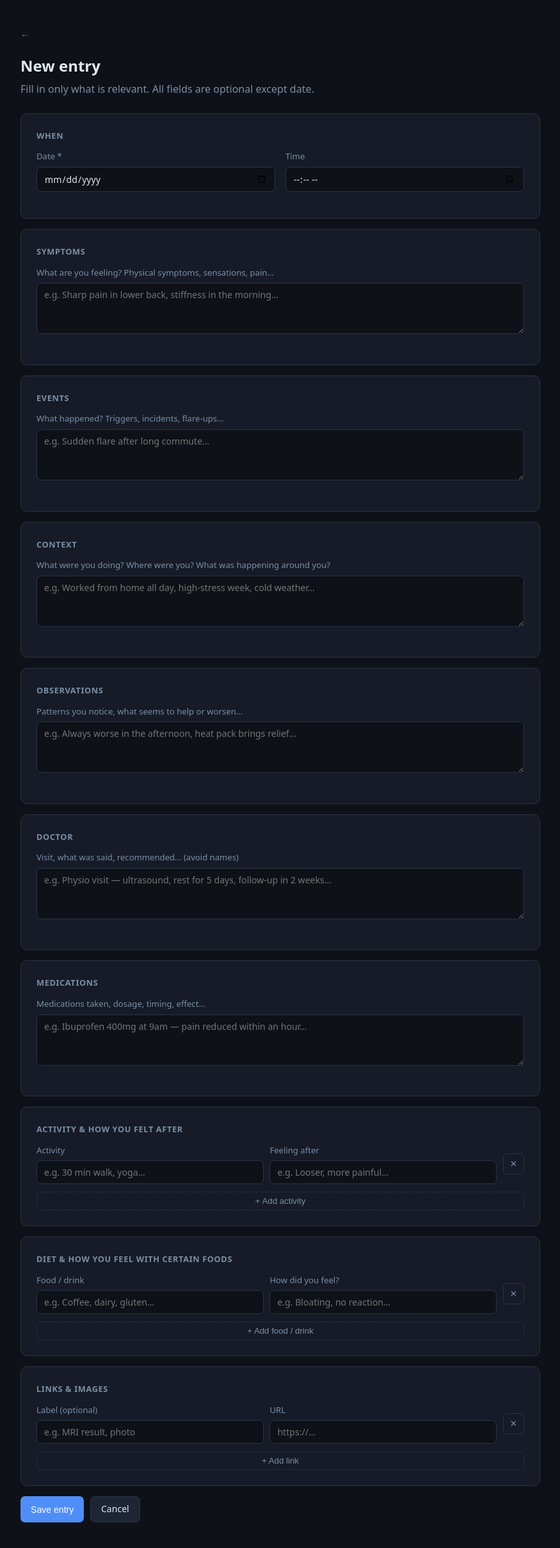
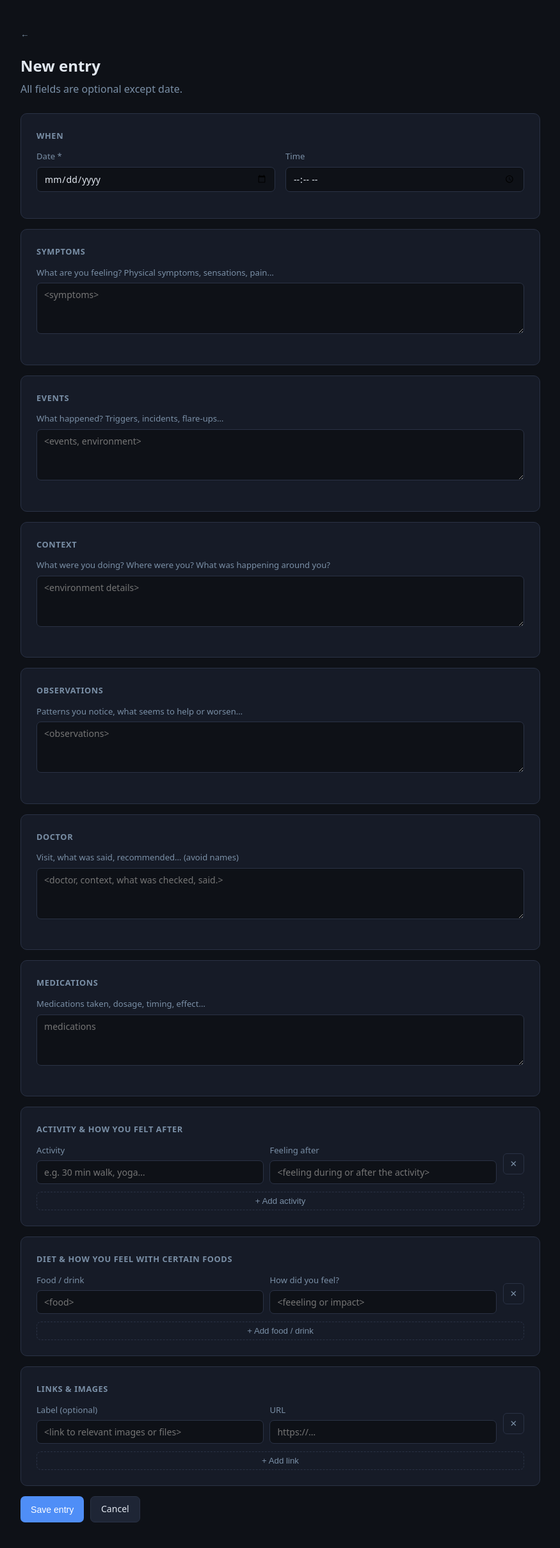
Before and after one commit to lucia-vargas-a/medical, a Flask app: template templates/add_entry.html in a window 1280 px wide. Shown: the part 52-2472 px from the top of the page at 64% size, without its empty margins (202-1077 px from the left). Run offline with Flask 3, Linux system fonts and the light colour scheme; the template is opened without the code that fills it, so the values that code supplies are empty.

Commit message:
Improve placeholders

```diff
--- a/templates/add_condition.html
+++ b/templates/add_condition.html
@@ -8,11 +8,11 @@
   <form method="POST">
     <div class="field">
       <label>Condition name *</label>
-      <input type="text" name="name" placeholder="e.g. Lower back pain, Psoriasis, Migraine…" autofocus required>
+      <input type="text" name="name" placeholder="<condition name>" autofocus required>
     </div>
     <div class="field">
       <label>Notes (optional)</label>
-      <textarea name="notes" placeholder="Any initial context…"></textarea>
+      <textarea name="notes" placeholder="<context>"></textarea>
     </div>
     <div class="actions">
       <button class="btn btn-primary" type="submit">Create</button>
--- a/templates/add_entry.html
+++ b/templates/add_entry.html
@@ -3,7 +3,7 @@
 {% block content %}
 <a class="back" href="/conditions/{{ condition.id }}">← {{ condition.name }}</a>
 <h1>New entry</h1>
-<h2>Fill in only what is relevant. All fields are optional except date.</h2>
+<h2>All fields are optional except date.</h2>
 
 <form method="POST">
 
@@ -18,37 +18,37 @@
   <div class="card">
     <h3>Symptoms</h3>
     <div class="field"><label>What are you feeling? Physical symptoms, sensations, pain…</label>
-    <textarea name="symptoms" placeholder="e.g. Sharp pain in lower back, stiffness in the morning…"></textarea></div>
+    <textarea name="symptoms" placeholder="<symptoms>"></textarea></div>
   </div>
 
   <div class="card">
     <h3>Events</h3>
     <div class="field"><label>What happened? Triggers, incidents, flare-ups…</label>
-    <textarea name="events" placeholder="e.g. Sudden flare after long commute…"></textarea></div>
+    <textarea name="events" placeholder="<events, environment>"></textarea></div>
   </div>
 
   <div class="card">
     <h3>Context</h3>
     <div class="field"><label>What were you doing? Where were you? What was happening around you?</label>
-    <textarea name="context" placeholder="e.g. Worked from home all day, high-stress week, cold weather…"></textarea></div>
+    <textarea name="context" placeholder="<environment details>"></textarea></div>
   </div>
 
   <div class="card">
     <h3>Observations</h3>
     <div class="field"><label>Patterns you notice, what seems to help or worsen…</label>
-    <textarea name="observations" placeholder="e.g. Always worse in the afternoon, heat pack brings relief…"></textarea></div>
+    <textarea name="observations" placeholder="<observations>"></textarea></div>
   </div>
 
   <div class="card">
     <h3>Doctor</h3>
     <div class="field"><label>Visit, what was said, recommended… (avoid names)</label>
-    <textarea name="doctor" placeholder="e.g. Physio visit — ultrasound, rest for 5 days, follow-up in 2 weeks…"></textarea></div>
+    <textarea name="doctor" placeholder="<doctor, context, what was checked, said.>"></textarea></div>
   </div>
 
   <div class="card">
     <h3>Medications</h3>
     <div class="field"><label>Medications taken, dosage, timing, effect…</label>
-    <textarea name="medications" placeholder="e.g. Ibuprofen 400mg at 9am — pain reduced within an hour…"></textarea></div>
+    <textarea name="medications" placeholder="medications"></textarea></div>
   </div>
 
   <div class="card">
@@ -56,7 +56,7 @@
     <div id="act-container">
       <div class="rep-row" data-g="act">
         <div class="field" style="margin:0"><label>Activity</label><input type="text" name="activity_name[]" placeholder="e.g. 30 min walk, yoga…"></div>
-        <div class="field" style="margin:0"><label>Feeling after</label><input type="text" name="activity_feeling[]" placeholder="e.g. Looser, more painful…"></div>
+        <div class="field" style="margin:0"><label>Feeling after</label><input type="text" name="activity_feeling[]" placeholder="<feeling during or after the activity>"></div>
         <button type="button" class="remove-btn" onclick="removeRow(this)">✕</button>
       </div>
     </div>
@@ -67,8 +67,8 @@
     <h3>Diet & how you feel with certain foods</h3>
     <div id="diet-container">
       <div class="rep-row" data-g="diet">
-        <div class="field" style="margin:0"><label>Food / drink</label><input type="text" name="diet_food[]" placeholder="e.g. Coffee, dairy, gluten…"></div>
-        <div class="field" style="margin:0"><label>How did you feel?</label><input type="text" name="diet_feeling[]" placeholder="e.g. Bloating, no reaction…"></div>
+        <div class="field" style="margin:0"><label>Food / drink</label><input type="text" name="diet_food[]" placeholder="<food>"></div>
+        <div class="field" style="margin:0"><label>How did you feel?</label><input type="text" name="diet_feeling[]" placeholder="<feeeling or impact>"></div>
         <button type="button" class="remove-btn" onclick="removeRow(this)">✕</button>
       </div>
     </div>
@@ -79,7 +79,7 @@
     <h3>Links & images</h3>
     <div id="att-container">
       <div class="rep-row" data-g="att">
-        <div class="field" style="margin:0"><label>Label (optional)</label><input type="text" name="att_label[]" placeholder="e.g. MRI result, photo"></div>
+        <div class="field" style="margin:0"><label>Label (optional)</label><input type="text" name="att_label[]" placeholder="<link to relevant images or files>"></div>
         <div class="field" style="margin:0"><label>URL</label><input type="url" name="att_url[]" placeholder="https://…"></div>
         <button type="button" class="remove-btn" onclick="removeRow(this)">✕</button>
       </div>
```
